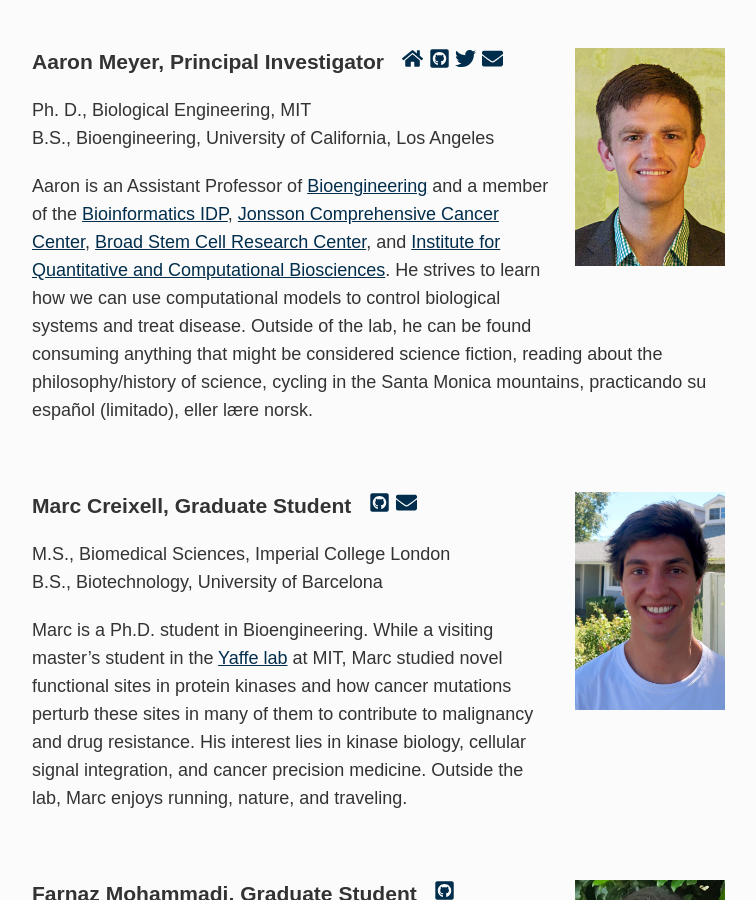
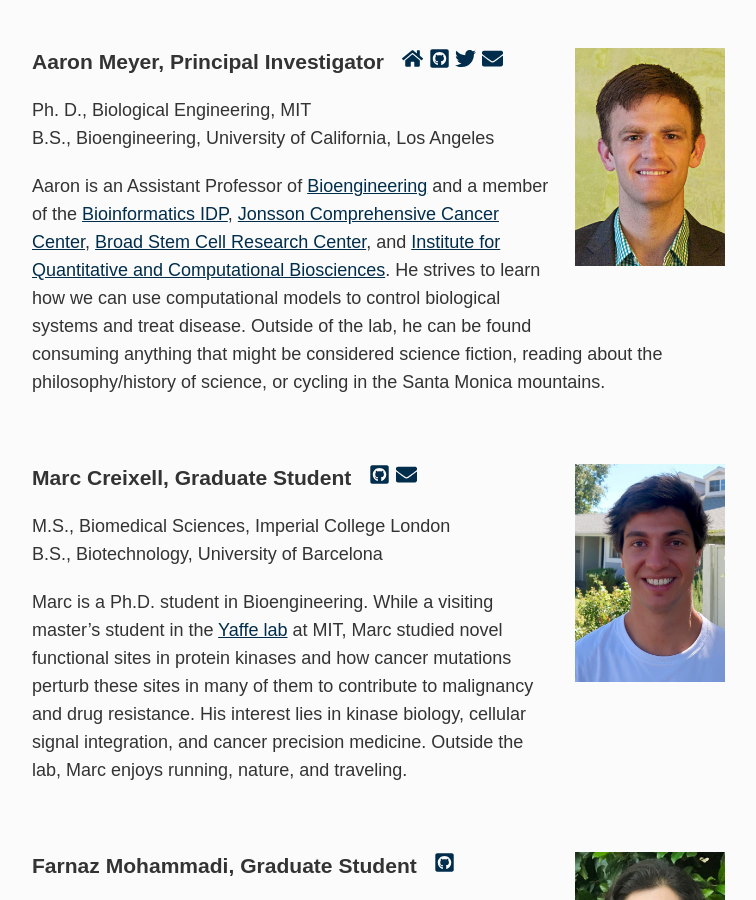
Before and after one commit to meyer-lab/asmlab.org, a Jekyll site: the page built from team/index.md, in a window 1280 px wide and 900 px high, scrolled down 624 px. Shown: the whole window, without its empty margins (253-1009 px from the left). Built offline with Jekyll 4.4.1, drawn with Linux system fonts in a browser that asks for light colours; some web fonts are replaced; some of the changed text lies outside the part shown.

Commit message:
Update index.md

```diff
--- a/team/index.md
+++ b/team/index.md
@@ -10,7 +10,7 @@
 Ph. D., Biological Engineering, MIT
 B.S., Bioengineering, University of California, Los Angeles
 
-Aaron is an Assistant Professor of [Bioengineering](https://www.bioeng.ucla.edu) and a member of the [Bioinformatics IDP](https://bioinformatics.ucla.edu), [Jonsson Comprehensive Cancer Center](https://cancer.ucla.edu), [Broad Stem Cell Research Center](https://stemcell.ucla.edu), and [Institute for Quantitative and Computational Biosciences](https://qcb.ucla.edu). He strives to learn how we can use computational models to control biological systems and treat disease. Outside of the lab, he can be found consuming anything that might be considered science fiction, reading about the philosophy/history of science, cycling in the Santa Monica mountains, practicando su español (limitado), eller lære norsk.
+Aaron is an Assistant Professor of [Bioengineering](https://www.bioeng.ucla.edu) and a member of the [Bioinformatics IDP](https://bioinformatics.ucla.edu), [Jonsson Comprehensive Cancer Center](https://cancer.ucla.edu), [Broad Stem Cell Research Center](https://stemcell.ucla.edu), and [Institute for Quantitative and Computational Biosciences](https://qcb.ucla.edu). He strives to learn how we can use computational models to control biological systems and treat disease. Outside of the lab, he can be found consuming anything that might be considered science fiction, reading about the philosophy/history of science, or cycling in the Santa Monica mountains.
 
 <br />
 
@@ -91,24 +91,17 @@
 JC joined the Meyer Lab in September 2019. He is currently working with the Cell Lineage team to develop a computational method to characterize cell heterogeneity. Outside of the lab, he enjoys working in YRL to do 3D printing, volunteering with the student organization SPACE, and cooking.
 
 <br />
-
-<div class="span_3 right"><img src="/public/photos/sumedhak.jpg" width="150px" alt="Sumedha's picture" /></div>
-
-### Sumedha Kanthamneni, Undergraduate Researcher&nbsp;&nbsp;&nbsp;<a href="https://github.com/sumedha-k"><svg class="svg-icon"><use xlink:href="#fa-github"></use></svg></a>
-Computer Science, UCLA
-
-Sumedha joined the Meyer Lab in October 2019.  She is a member of the team modeling regulation of the Tyro3, AXL, MerTK (TAM) receptors. She is also a member of UCLA BMES and ACM AI Outreach and, in her free time, enjoys drawing, tennis, and sit-coms.
-
-<br />
 <br />
 <br />
 <br />
 
 # Former Members
 
+#### Sumedha Kanthamneni, Undergraduate Researcher
+
 #### Madeleine Murphy, M.S. Student (currently Associate Computational Biologist, Broad Institute of MIT & Harvard)
 
-#### Catera Wilder, Postdoctoral Fellow (currently Assistant Professor, University of California, San Fransisco)
+#### Catera Wilder, Postdoctoral Fellow (currently Assistant Professor, University of California, San Francisco)
 
 #### Amanda Tsao, Undergraduate Researcher (currently M.D. student, University of Southern California)
 
```
